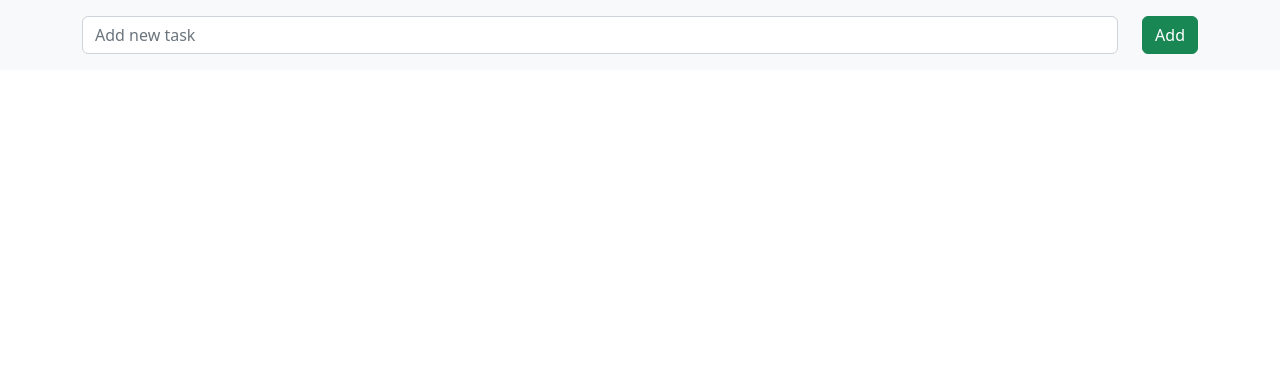
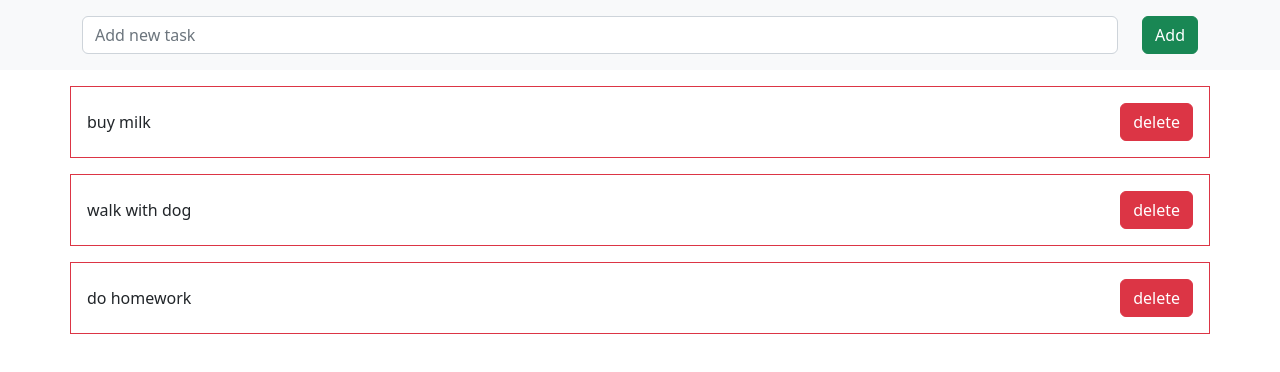
Before and after one commit to omurbekov-azamat/homework-53, a React (Create React App) app: page / in a window 1280 px wide. Shown: the top 372 px of the page. Built offline with nearby package versions, Linux system fonts and the light colour scheme.

Commit message:
made some function for add new tasks

```diff
--- a/src/App.tsx
+++ b/src/App.tsx
@@ -2,39 +2,60 @@ import React, {useState} from 'react';
 import TaskForm from "./TaskForm/TaskForm";
 import Task from "./Task/Task"
 
+interface TaskProps {
+  task: string,
+  id: number,
+  key: number,
+}
+let getTask: TaskProps;
+
 function App() {
   const [tasks, setTasks] = useState([
-    {task: 'buy milk', id: 'd123'},
-    {task: 'walk with dog', id: 'd442'},
-    {task: 'do homework', id: 'asd'},
+    {task: 'buy milk', id: Math.floor(Math.random() * 12345)},
+    {task: 'walk with dog', id: Math.floor(Math.random() * 12345)},
+    {task: 'do homework', id: Math.floor(Math.random() * 12345)},
   ]);
 
+  const newTask = (event: React.ChangeEvent<HTMLInputElement>) => {
 
-  const [showTasks, setShowTasks] = useState(false)
-
-  const toggleTasks = () => {
-      setShowTasks(!showTasks);
+    getTask = {
+      task: event.target.value,
+      id: Math.floor(Math.random() * 12345),
+      key: Math.floor(Math.random() * 54321),
+    };
   };
 
-  let tasksList: React.ReactNode = null;
+  const sendTask = () => {
+    const tasksCopy = [...tasks];
+    tasksCopy.push(getTask);
+    setTasks(tasksCopy);
+  };
 
-  if (showTasks) {
-    tasksList = (
-      <div>
-        <Task task={tasks[0].task}/>
-        <Task task={tasks[1].task}/>
-        <Task task={tasks[2].task}/>
-      </div>
-    );
+
+
+  const deleteTask = (id:number) => {
+    const taskCopy = [...tasks];
+    taskCopy.splice(id,1);
+    setTasks(taskCopy);
+    console.log(tasks)
   }
+
+  const showTasks = () =>{
+    const tasksItems = tasks.map((task) =>
+      <Task
+        task={task.task}
+        key={task.id}
+        delete={() => deleteTask(task.id)}/>
+    )
+    return (
+      <>{tasksItems}</>
+    )
+  };
 
   return (
     <>
-      <TaskForm onHeaderClick={(e) => {
-        e.preventDefault();
-        toggleTasks()
-      }}/>
-      {tasksList}
+      <TaskForm onGetNewTask={newTask} onHeaderClick={(event) => {event.preventDefault(); sendTask();}}/>
+      {showTasks()}
     </>
   );
 }
--- a/src/Task/Task.tsx
+++ b/src/Task/Task.tsx
@@ -1,15 +1,17 @@
 import React from "react";
 
 interface TaskProps {
-  task: string;
+  task: string,
+  key: number,
+  delete: React.MouseEventHandler,
 }
 
 
 const Task: React.FC<TaskProps> = (props) => {
   return(
-    <div className='container d-flex justify-content-between border border-danger p-3 mb-3'>
-      <p>{props.task}</p>
-      <button className='btn btn-danger'>delete</button>
+    <div className='container d-flex justify-content-between align-items-center border border-danger p-3 mb-3'>
+      <p className='m-0'>{props.task}</p>
+      <button onClick={props.delete} className='btn btn-danger'>delete</button>
     </div>
   )
 }
--- a/src/TaskForm/TaskForm.tsx
+++ b/src/TaskForm/TaskForm.tsx
@@ -1,6 +1,7 @@
 import React from "react";
 
 interface TaskFormProps extends React.PropsWithChildren {
+  onGetNewTask: React.ChangeEventHandler;
   onHeaderClick: React.MouseEventHandler;
 }
 
@@ -9,7 +10,7 @@ const TaskForm: React.FC<TaskFormProps> = (props) => {
     <div className='bg-light p-3 mb-3'>
       <form>
         <div className='container d-flex'>
-          <input type="text" className='form-control' placeholder='Add new task'/>
+          <input onChange={props.onGetNewTask} type="text" className='form-control' placeholder='Add new task'/>
           <button onClick={props.onHeaderClick} type='submit' className='btn btn-success ms-4'>Add</button>
         </div>
       </form>
--- a/src/index.tsx
+++ b/src/index.tsx
@@ -6,7 +6,5 @@ const root = ReactDOM.createRoot(
   document.getElementById('root') as HTMLElement
 );
 root.render(
-  <React.StrictMode>
     <App />
-  </React.StrictMode>
 );
```
